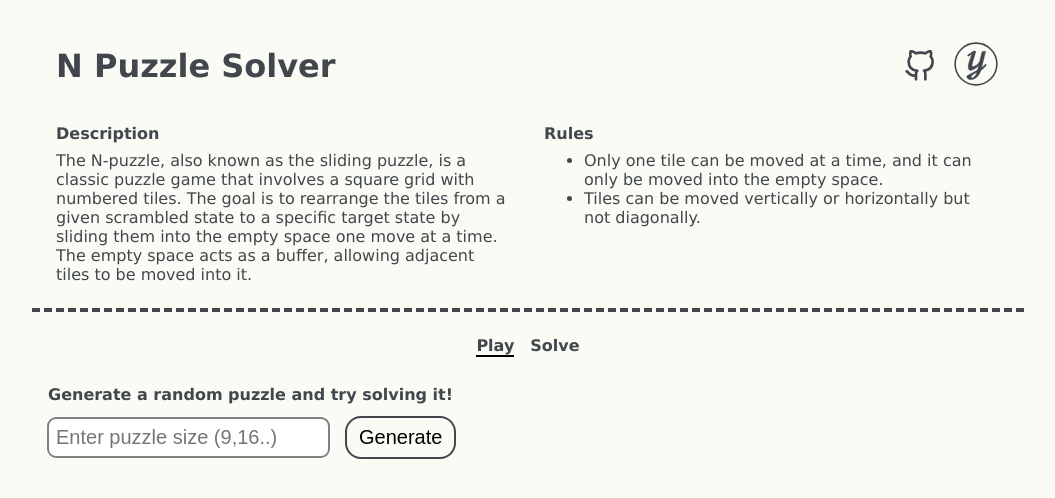
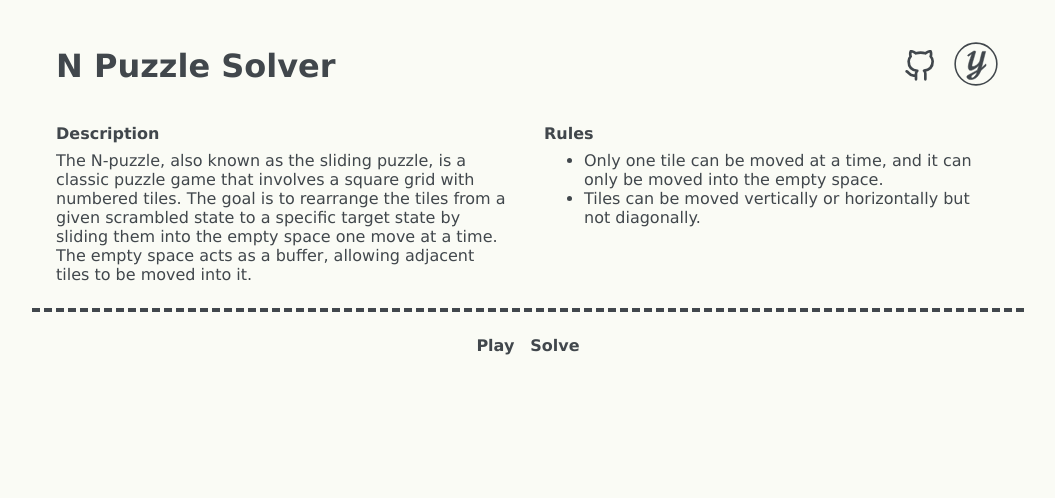
Before and after one commit to yashUcr773/N-Puzzle-Solver, an Angular app: page / in a window 1280 px wide. Before the commit this address led to /Play. Shown: the top 498 px of the page, without its empty margins (112-1167 px from the left). Built offline with nearby package versions, Linux system fonts and the light colour scheme.

Commit message:
test some routing

```diff
--- a/src/app/app-routing.module.ts
+++ b/src/app/app-routing.module.ts
@@ -1,6 +1,5 @@
 import { NgModule } from '@angular/core';
 import { RouterModule, Routes } from '@angular/router';
-import { AppComponent } from './app.component';
 import { PlayerComponent } from './components/player/player.component';
 import { SolverComponent } from './components/solver/solver.component';
 import { MainComponent } from './components/main/main.component';
@@ -8,7 +7,7 @@ import { MainComponent } from './components/main/main.component';
 const routes: Routes = [
     {
         path: '', component: MainComponent, children: [
-            { path: '', redirectTo: 'Play', pathMatch: 'full' },
+            { path: '', redirectTo: '', pathMatch: 'full' },
             { path: 'Play', component: PlayerComponent },
             { path: 'Solve', component: SolverComponent }
         ]
--- a/src/app/components/main/main.component.html
+++ b/src/app/components/main/main.component.html
@@ -58,8 +58,8 @@
         </div>
         <div class="content">
             <div class="mode-selector">
-                <p [routerLink]="'./Play'" routerLinkActive="current-active">Play</p>
-                <p [routerLink]="'./Solve'" routerLinkActive="current-active">Solve</p>
+                <p [routerLink]="'Play'" routerLinkActive="current-active">Play</p>
+                <p [routerLink]="'Solve'" routerLinkActive="current-active">Solve</p>
             </div>
             <div class="content-body">
                 <router-outlet></router-outlet>
```
